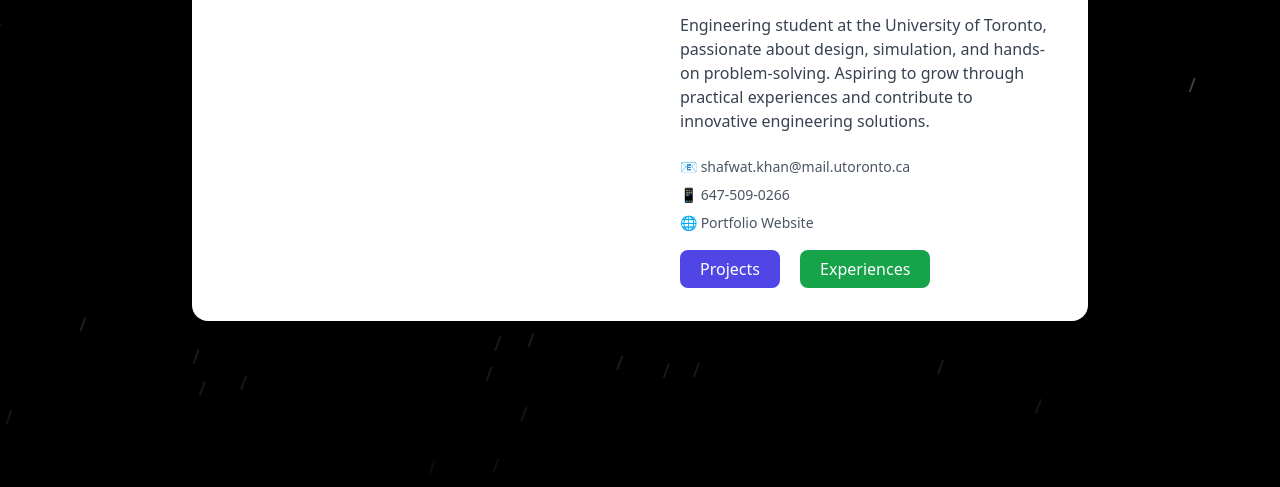
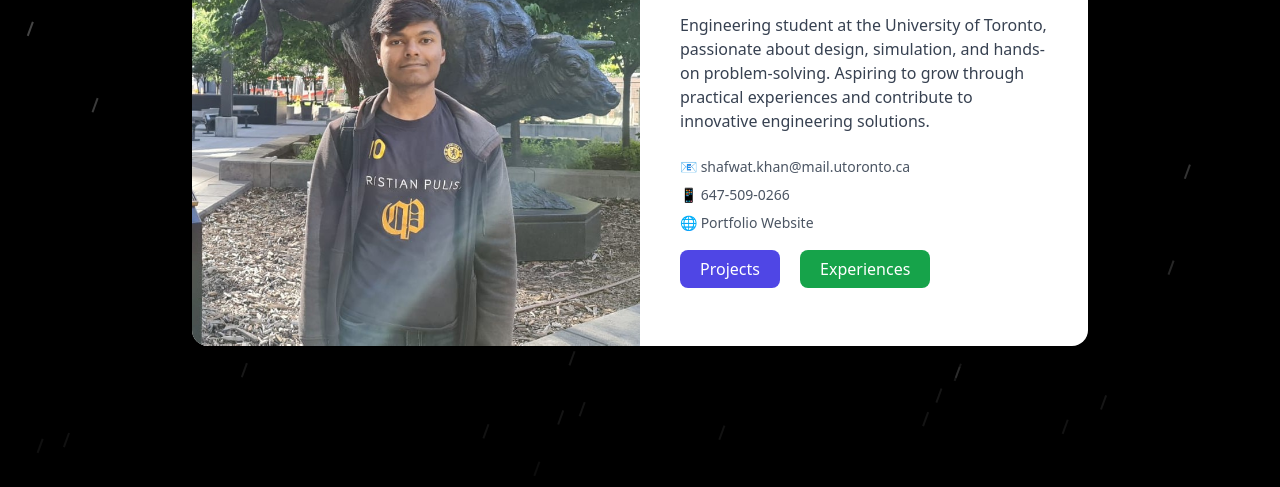
Before and after one commit to ShafwatK/ShafwatK.github.io, a plain HTML site: page index.html in a window 1280 px wide. Shown: the part 313-800 px from the top of the page. Drawn offline with nearby package versions, Linux system fonts and the light colour scheme.

Commit message:
added pic

```diff
--- a/index.html
+++ b/index.html
@@ -49,7 +49,7 @@
   <section class="relative z-10 bg-white rounded-2xl shadow-2xl max-w-4xl w-full flex overflow-hidden">
     <!-- Left side (Image) -->
     <div class="w-1/2">
-      <img src="your-photo.jpg" alt="Shafwat Khan" class="w-full h-full object-cover" />
+      <img src="Self Pic.jpg" alt="Shafwat Khan" class="w-full h-full object-cover" />
     </div>
 
     <!-- Right side (Info) -->
@@ -81,14 +81,24 @@
   <script>
 const rain = document.querySelector('.rain');
 const numDrops = 60;
+
 for (let i = 0; i < numDrops; i++) {
   const drop = document.createElement('div');
   drop.classList.add('drop');
+
+  // Random horizontal position
   drop.style.left = Math.random() * 100 + 'vw';
+
+  // Random animation duration (1–3s)
   drop.style.animationDuration = (Math.random() * 2 + 1) + 's';
-      drop.style.animationDelay = Math.random() * 3 + 's';
+
+  // Use a negative delay so drops are already mid-fall when page loads
+  drop.style.animationDelay = -(Math.random() * 3) + 's';
+
   rain.appendChild(drop);
 }
+
+
   </script>
 </body>
 </html>
```
Also changed, not shown: Self Pic.jpg (added). Lines whose indentation alone changed are shown as unchanged.
